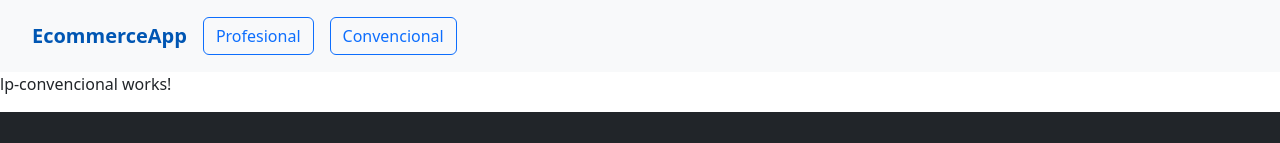
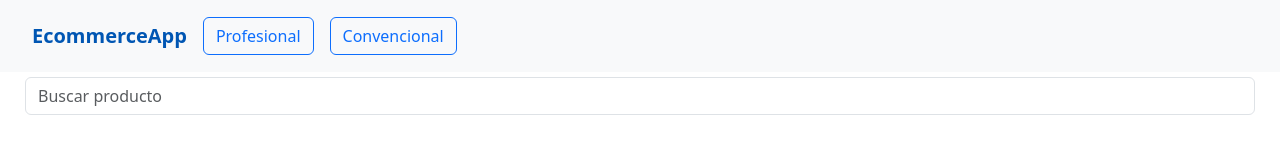
Before and after one commit to DavidSantiAmaya/Ecommerce_fotografa, an Angular app: page /LpConvencional in a window 1280 px wide. Shown: the top 143 px of the page. Built offline with nearby package versions, Linux system fonts and the light colour scheme.

Commit message:
nueva lista de productos
-- tendriamos que hacer dos componentes de productos para las dos categorias

```diff
--- a/src/app/components/lp-convencional/lp-convencional.component.html
+++ b/src/app/components/lp-convencional/lp-convencional.component.html
@@ -1 +1,3 @@
-<p>lp-convencional works!</p>
+<div style="margin: 5px 25px;">
+    <app-product-list></app-product-list>
+</div>
--- a/src/app/components/lp-convencional/lp-convencional.component.ts
+++ b/src/app/components/lp-convencional/lp-convencional.component.ts
@@ -1,8 +1,9 @@
 import { Component } from '@angular/core';
+import { ProductListComponent } from '../product-list/product-list.component';
 
 @Component({
   selector: 'app-lp-convencional',
-  imports: [],
+  imports: [ProductListComponent],// Llamar a los componentes que se necesiten
   templateUrl: './lp-convencional.component.html',
   styleUrl: './lp-convencional.component.css'
 })
```
Also changed, not shown: 1 other file (tests, documents, lock files or other folders).
